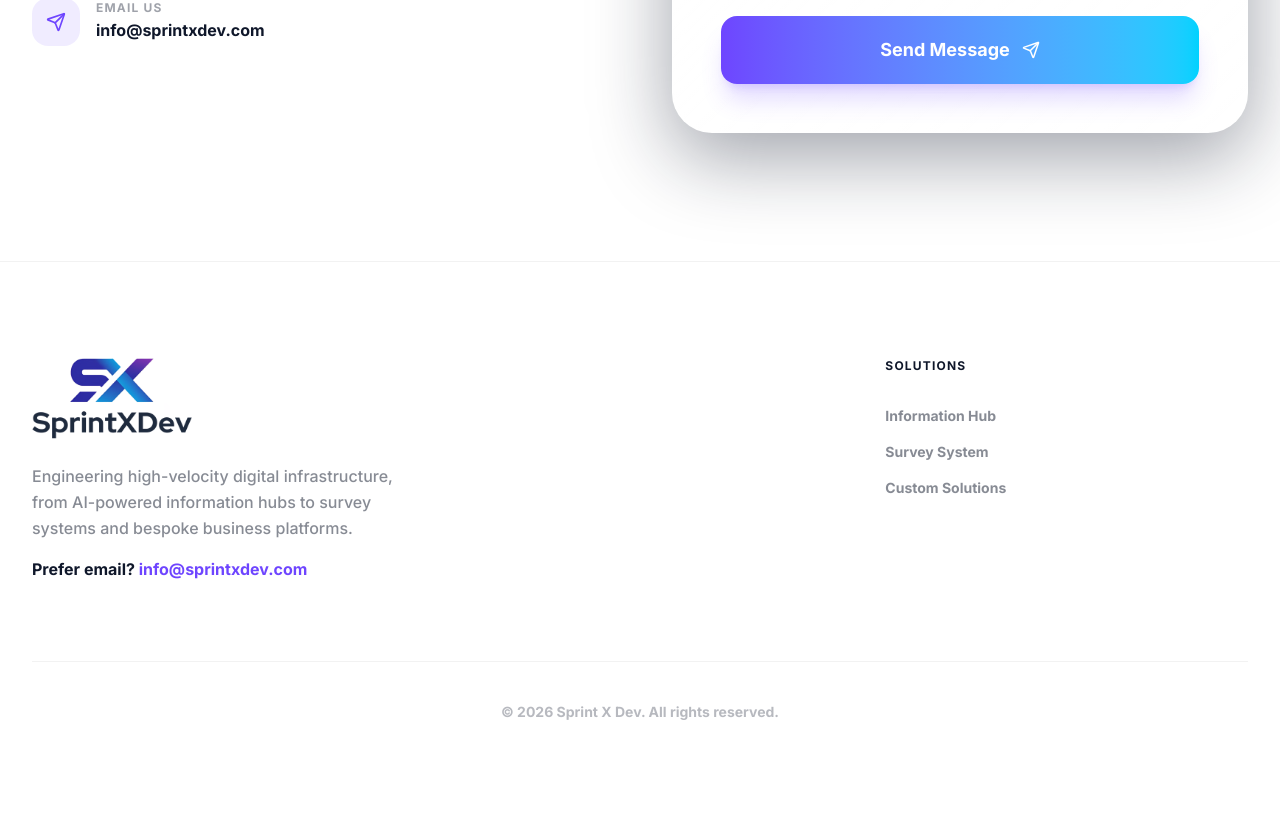
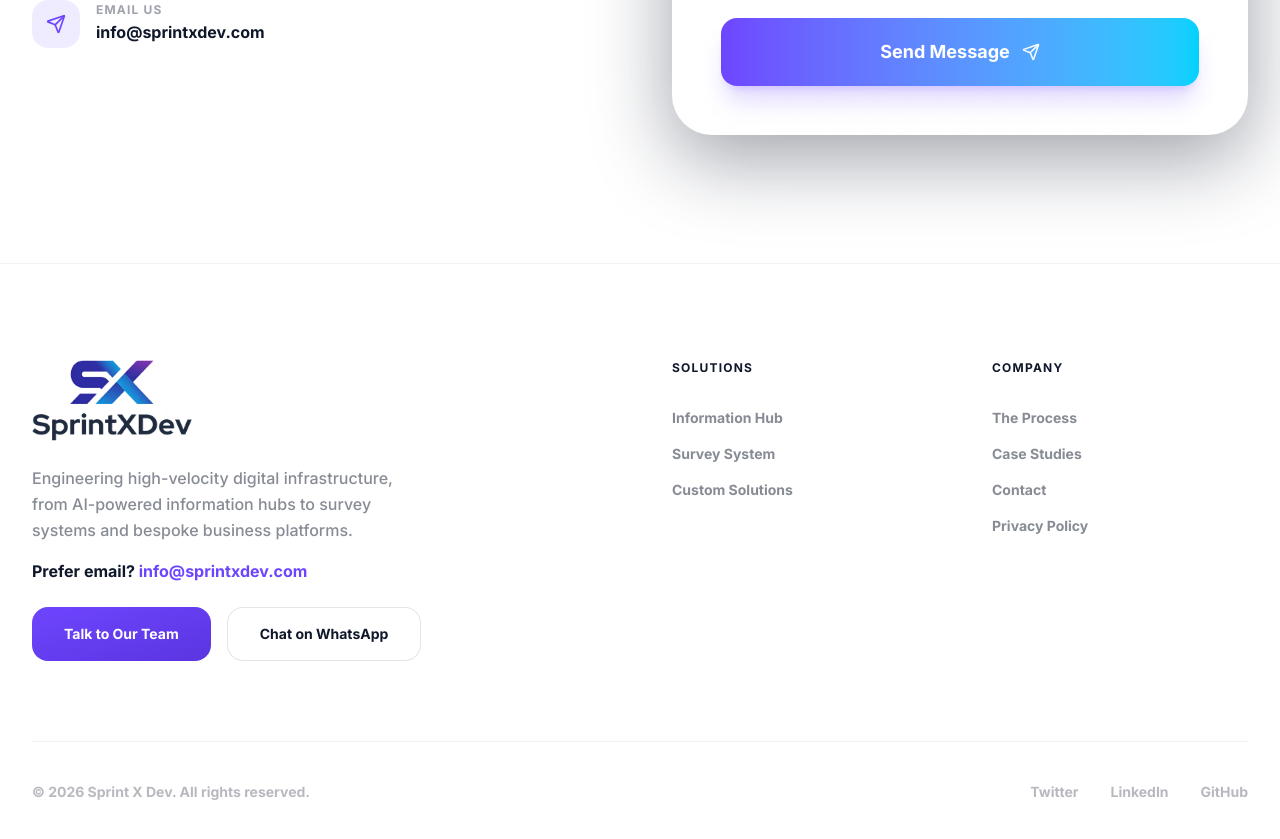
Before and after one commit to sprintxdevzz/Sprintxdev-landing-page, a React (Vite) app: page / in a window 1280 px wide. Shown: the part 5632-6471 px from the top of the page. Before the commit the page ends 6402 px from the top, so only its background shows below. Built offline with nearby package versions, Linux system fonts and the light colour scheme.

Commit message:
Enhance Footer and Navbar components by adding new buttons for direct contact and WhatsApp chat, improving user engagement. Refactor Navbar for smoother scrolling behavior and mobile navigation. Update layout in Footer for better organization and readability.

```diff
--- a/src/components/Footer.tsx
+++ b/src/components/Footer.tsx
@@ -1,9 +1,11 @@
 import React from "react";
+import { motion } from "motion/react";
+
 export const Footer: React.FC = () => {
   return (
     <footer className="bg-white border-t border-black/5 pt-24 pb-12">
       <div className="max-w-7xl mx-auto px-4 sm:px-6 lg:px-8">
-        <div className="grid grid-cols-1 md:grid-cols-3 gap-16 mb-20">
+        <div className="grid grid-cols-1 md:grid-cols-4 gap-16 mb-20">
           <div className="col-span-1 md:col-span-2">
             <div className="flex items-center gap-3 mb-6">
               <div className="w-40">
@@ -18,7 +20,7 @@ export const Footer: React.FC = () => {
               Engineering high-velocity digital infrastructure, from AI-powered
               information hubs to survey systems and bespoke business platforms.
             </p>
-            <p className="text-brand-dark font-bold">
+            <p className="text-brand-dark font-bold mb-6">
               Prefer email?{" "}
               <a
                 href="mailto:info@sprintxdev.com"
@@ -27,6 +29,28 @@ export const Footer: React.FC = () => {
                 info@sprintxdev.com
               </a>
             </p>
+            <div className="flex flex-wrap gap-4">
+              <motion.button
+                whileHover={{ scale: 1.02 }}
+                whileTap={{ scale: 0.98 }}
+                onClick={() =>
+                  document
+                    .getElementById("contact")
+                    ?.scrollIntoView({ behavior: "smooth" })
+                }
+                className="btn-primary !px-8 !py-4 !text-sm"
+              >
+                Talk to Our Team
+              </motion.button>
+              <a
+                href="https://wa.me/000000000000?text=Hi%20SprintXDev%2C%20I%27d%20like%20to%20discuss%20a%20project."
+                target="_blank"
+                rel="noopener noreferrer"
+                className="btn-secondary !px-8 !py-4 !text-sm"
+              >
+                Chat on WhatsApp
+              </a>
+            </div>
           </div>
 
           <div>
@@ -60,12 +84,63 @@ export const Footer: React.FC = () => {
               </li>
             </ul>
           </div>
+
+          <div>
+            <h4 className="font-bold text-brand-dark mb-8 uppercase tracking-widest text-xs">
+              Company
+            </h4>
+            <ul className="space-y-4 text-sm text-brand-dark/50 font-bold">
+              <li>
+                <a
+                  href="#process"
+                  className="hover:text-brand-primary transition-colors"
+                >
+                  The Process
+                </a>
+              </li>
+              <li>
+                <a
+                  href="#tracking"
+                  className="hover:text-brand-primary transition-colors"
+                >
+                  Case Studies
+                </a>
+              </li>
+              <li>
+                <a
+                  href="#contact"
+                  className="hover:text-brand-primary transition-colors"
+                >
+                  Contact
+                </a>
+              </li>
+              <li>
+                <a
+                  href="#"
+                  className="hover:text-brand-primary transition-colors"
+                >
+                  Privacy Policy
+                </a>
+              </li>
+            </ul>
+          </div>
         </div>
 
-        <div className="pt-10 border-t border-black/5 flex flex-col items-center gap-3">
+        <div className="pt-10 border-t border-black/5 flex flex-col md:flex-row justify-between items-center gap-6">
           <p className="text-sm text-brand-dark/30 font-bold">
             © {new Date().getFullYear()} Sprint X Dev. All rights reserved.
           </p>
+          <div className="flex gap-8 text-sm text-brand-dark/30 font-bold">
+            <a href="#" className="hover:text-brand-primary transition-colors">
+              Twitter
+            </a>
+            <a href="#" className="hover:text-brand-primary transition-colors">
+              LinkedIn
+            </a>
+            <a href="#" className="hover:text-brand-primary transition-colors">
+              GitHub
+            </a>
+          </div>
         </div>
       </div>
     </footer>
--- a/src/components/Navbar.tsx
+++ b/src/components/Navbar.tsx
@@ -5,6 +5,7 @@ import { Menu, X } from "lucide-react";
 export const Navbar: React.FC = () => {
   const [isOpen, setIsOpen] = React.useState(false);
   const [scrolled, setScrolled] = React.useState(false);
+  const [pendingScroll, setPendingScroll] = React.useState<string | null>(null);
 
   useEffect(() => {
     const handleScroll = () => setScrolled(window.scrollY > 20);
@@ -12,8 +13,30 @@ export const Navbar: React.FC = () => {
     return () => window.removeEventListener("scroll", handleScroll);
   }, []);
 
-  const scrollToContact = () => {
-    document.getElementById("contact")?.scrollIntoView({ behavior: "smooth" });
+  const scrollToId = (id: string) => {
+    const el = document.getElementById(id);
+    if (el) {
+      const rect = el.getBoundingClientRect();
+      const offset = 96;
+      window.scrollTo({
+        top: Math.max(rect.top + window.scrollY - offset, 0),
+        behavior: "smooth",
+      });
+    }
+  };
+
+  const scrollToContact = () => scrollToId("contact");
+
+  const handleMobileNavClick = (id: string) => {
+    setPendingScroll(id);
+    setIsOpen(false);
+  };
+
+  const handleMenuExitComplete = () => {
+    if (pendingScroll) {
+      scrollToId(pendingScroll);
+      setPendingScroll(null);
+    }
   };
 
   return (
@@ -75,7 +98,7 @@ export const Navbar: React.FC = () => {
         </div>
 
         {/* Mobile menu */}
-        <AnimatePresence>
+        <AnimatePresence onExitComplete={handleMenuExitComplete}>
           {isOpen && (
             <motion.div
               initial={{ opacity: 0, height: 0 }}
@@ -85,29 +108,32 @@ export const Navbar: React.FC = () => {
             >
               <div className="pt-4 pb-6 space-y-4 border-t border-black/5">
                 <MobileNavLink
-                  href="#solutions"
-                  onClick={() => setIsOpen(false)}
+                  targetId="solutions"
+                  onClick={() => handleMobileNavClick("solutions")}
                 >
                   Solutions
                 </MobileNavLink>
-                <MobileNavLink href="#process" onClick={() => setIsOpen(false)}>
+                <MobileNavLink
+                  targetId="process"
+                  onClick={() => handleMobileNavClick("process")}
+                >
                   Process
                 </MobileNavLink>
                 <MobileNavLink
-                  href="#tracking"
-                  onClick={() => setIsOpen(false)}
+                  targetId="tracking"
+                  onClick={() => handleMobileNavClick("tracking")}
                 >
                   Tracking
                 </MobileNavLink>
-                <MobileNavLink href="#contact" onClick={() => setIsOpen(false)}>
+                <MobileNavLink
+                  targetId="contact"
+                  onClick={() => handleMobileNavClick("contact")}
+                >
                   Contact
                 </MobileNavLink>
                 <div className="pt-2">
                   <button
-                    onClick={() => {
-                      setIsOpen(false);
-                      scrollToContact();
-                    }}
+                    onClick={() => handleMobileNavClick("contact")}
                     className="w-full py-3 text-center font-bold text-white bg-brand-primary rounded-xl shadow-lg shadow-brand-primary/20 text-sm"
                   >
                     Get Started
@@ -140,19 +166,19 @@ const NavLink = ({
 );
 
 const MobileNavLink = ({
-  href,
+  targetId,
   children,
   onClick,
 }: {
-  href: string;
+  targetId: string;
   children: React.ReactNode;
   onClick: () => void;
 }) => (
-  <a
-    href={href}
+  <button
+    type="button"
     onClick={onClick}
-    className="block text-sm font-bold text-brand-dark/70 hover:text-brand-primary py-2"
+    className="w-full text-left block text-sm font-bold text-brand-dark/70 hover:text-brand-primary py-2"
   >
     {children}
-  </a>
+  </button>
 );
--- a/src/components/TheEdge.tsx
+++ b/src/components/TheEdge.tsx
@@ -1,28 +1,24 @@
-import React from 'react';
-import { motion } from 'motion/react';
-import {
-  Users2,
-  Zap,
-  ShieldCheck
-} from 'lucide-react';
+import React from "react";
+import { motion } from "motion/react";
+import { Users2, Zap, ShieldCheck } from "lucide-react";
 
 export const TheEdge: React.FC = () => {
   const edges = [
     {
       title: "Real-Time Collaboration",
       desc: "Review progress and approve deliverables through our integrated platform.",
-      icon: <Users2 className="text-brand-primary" />
+      icon: <Users2 className="text-brand-primary" />,
     },
     {
       title: "Performance Focus",
       desc: "We optimize for speed, reducing staff training periods and increasing delivery time.",
-      icon: <Zap className="text-brand-secondary" />
+      icon: <Zap className="text-brand-secondary" />,
     },
     {
       title: "Reliability",
       desc: "Dedicated maintenance ensures your systems stay online and updated.",
-      icon: <ShieldCheck className="text-brand-primary" />
-    }
+      icon: <ShieldCheck className="text-brand-primary" />,
+    },
   ];
 
   return (
@@ -44,7 +40,8 @@ export const TheEdge: React.FC = () => {
             transition={{ delay: 0.1 }}
             className="text-3xl md:text-5xl lg:text-6xl font-display font-bold text-brand-dark leading-tight"
           >
-            Why businesses choose <br className="hidden md:block" /> <span className="gradient-text">Sprint X Dev</span>
+            Why businesses choose <br className="hidden md:block" />{" "}
+            <span className="gradient-text">Sprint X Dev</span>
           </motion.h2>
         </div>
 
@@ -59,9 +56,13 @@ export const TheEdge: React.FC = () => {
               className="text-center group p-6 md:p-0"
             >
               <div className="w-16 md:w-20 h-16 md:h-20 rounded-2xl md:rounded-3xl bg-brand-dark/[0.03] flex items-center justify-center mx-auto mb-6 md:mb-8 group-hover:rotate-6 transition-transform duration-500">
-                {React.cloneElement(edge.icon as React.ReactElement, { size: 32 })}
+                {React.cloneElement(edge.icon as React.ReactElement, {
+                  size: 32,
+                })}
               </div>
-              <h3 className="text-xl md:text-2xl font-bold text-brand-dark mb-3 md:mb-4">{edge.title}</h3>
+              <h3 className="text-xl md:text-2xl font-bold text-brand-dark mb-3 md:mb-4">
+                {edge.title}
+              </h3>
               <p className="text-brand-dark/50 leading-relaxed text-sm md:text-base font-medium">
                 {edge.desc}
               </p>
@@ -77,15 +78,28 @@ export const TheEdge: React.FC = () => {
           className="mt-20 md:mt-32 p-8 md:p-20 rounded-[32px] md:rounded-[60px] gradient-brand text-white text-center relative overflow-hidden shadow-2xl shadow-brand-primary/30"
         >
           <div className="relative z-10">
-            <h2 className="text-3xl md:text-5xl lg:text-6xl font-display font-bold mb-6 md:mb-8 leading-tight">Ready to build what's next?</h2>
-            <div className="flex items-center justify-center">
+            <h2 className="text-3xl md:text-5xl lg:text-6xl font-display font-bold mb-6 md:mb-8 leading-tight">
+              Ready to build what's next?
+            </h2>
+            <div className="flex flex-col sm:flex-row items-center justify-center gap-4 md:gap-6">
               <motion.button
                 whileHover={{ scale: 1.02 }}
                 whileTap={{ scale: 0.98 }}
-                onClick={() => document.getElementById('contact')?.scrollIntoView({ behavior: 'smooth' })}
+                onClick={() =>
+                  document
+                    .getElementById("contact")
+                    ?.scrollIntoView({ behavior: "smooth" })
+                }
                 className="w-full sm:w-auto px-8 md:px-10 py-4 md:py-5 bg-white text-brand-primary rounded-xl md:rounded-2xl text-base md:text-lg font-bold shadow-xl"
               >
                 Talk to an Expert
+              </motion.button>
+              <motion.button
+                whileHover={{ scale: 1.02 }}
+                whileTap={{ scale: 0.98 }}
+                className="w-full sm:w-auto px-8 md:px-10 py-4 md:py-5 bg-white/10 backdrop-blur-md text-white border border-white/20 rounded-xl md:rounded-2xl text-base md:text-lg font-bold hover:bg-white/20 transition-all"
+              >
+                View Case Studies
               </motion.button>
             </div>
           </div>
```
Also changed, not shown: src/components/Solutions.tsx (line endings or trailing spaces).
